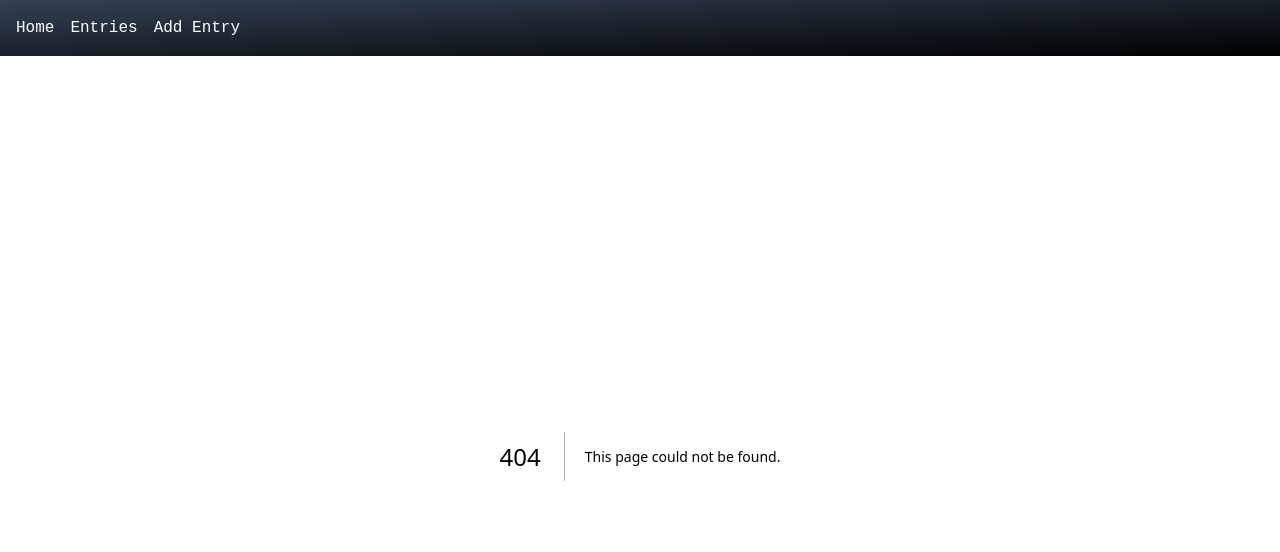
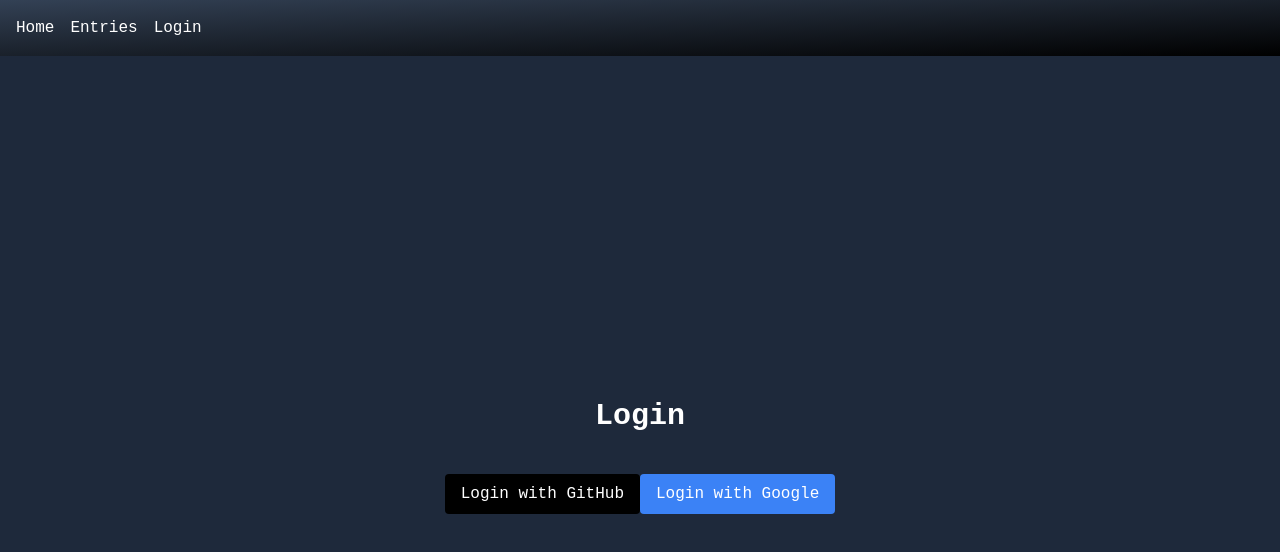
Before and after one commit to tommimaki/trvlDiary, a Next.js app: page /auth/login in a window 1280 px wide. Before the commit this address had no page. Shown: the top 552 px of the page. Built offline with nearby package versions, Linux system fonts and the light colour scheme; no server answers.

Commit message:
login page + auth setup for github

```diff
--- /dev/null
+++ b/app/api/auth/[...nextauth]/route.js
@@ -0,0 +1,20 @@
+import NextAuth from "next-auth";
+import GitHubProvider from "next-auth/providers/github";
+
+export const authOptions = {
+  providers: [
+    GitHubProvider({
+      clientId: process.env.GITHUB_CLIENT_ID,
+      clientSecret: process.env.GITHUB_CLIENT_SECRET,
+    }),
+  ],
+  callbacks: {
+    async session({ session, token }) {
+      session.user.id = token.sub; // Add the user's ID to the session
+      return session;
+    },
+  },
+};
+
+const handler = NextAuth(authOptions);
+export { handler as GET, handler as POST };
--- /dev/null
+++ b/app/auth/login/page.js
@@ -0,0 +1,32 @@
+"use client";
+
+import { signIn } from "next-auth/react";
+
+const LoginPage = () => {
+  const handleLogin = async (provider) => {
+    await signIn(provider);
+  };
+
+  return (
+    <div className="flex flex-col items-center justify-center min-h-screen bg-slate-800">
+      <h1 className="text-3xl font-bold mb-6">Login</h1>
+      <div className="space-y-4">
+        {/* Replace with your desired providers */}
+        <button
+          onClick={() => handleLogin("github")}
+          className="px-4 py-2 bg-black text-white rounded hover:bg-gray-800"
+        >
+          Login with GitHub
+        </button>
+        <button
+          onClick={() => handleLogin("google")}
+          className="px-4 py-2 bg-blue-500 text-white rounded hover:bg-blue-600"
+        >
+          Login with Google
+        </button>
+      </div>
+    </div>
+  );
+};
+
+export default LoginPage;
--- a/app/layout.js
+++ b/app/layout.js
@@ -1,6 +1,7 @@
 import localFont from "next/font/local";
 import "./globals.css";
 import Header from "@/components/Header";
+import SessionWrapper from "@/components/SessionWrapper";
 
 const geistSans = localFont({
   src: "./fonts/GeistVF.woff",
@@ -24,8 +25,10 @@ export default function RootLayout({ children }) {
       <body
         className={`${geistSans.variable} ${geistMono.variable} antialiased`}
       >
-        <Header />
-        {children}
+        <SessionWrapper>
+          <Header />
+          {children}
+        </SessionWrapper>
       </body>
     </html>
   );
--- a/components/Header.js
+++ b/components/Header.js
@@ -1,6 +1,12 @@
+"use client";
+
 import React from "react";
 import Link from "next/link";
+import { useSession } from "next-auth/react";
+
 const Header = () => {
+  const { data: session, status } = useSession();
+
   return (
     <div className="w-full bg-gradient-to-br from-slate-700 to-black p-4">
       <nav className="flex space-x-4">
@@ -10,9 +16,24 @@ const Header = () => {
         <Link href="/entries" className="text-white hover:underline">
           Entries
         </Link>
-        <Link href="/entries/add" className="text-white hover:underline">
-          Add Entry
-        </Link>
+        {status === "authenticated" && (
+          <Link href="/entries/add" className="text-white hover:underline">
+            Add Entry
+          </Link>
+        )}
+        {status === "unauthenticated" && (
+          <Link href="/auth/login" className="text-white hover:underline">
+            Login
+          </Link>
+        )}
+        {status === "authenticated" && (
+          <button
+            onClick={() => signOut()}
+            className="text-white hover:underline"
+          >
+            Logout
+          </button>
+        )}
       </nav>
     </div>
   );
--- /dev/null
+++ b/components/SessionWrapper.js
@@ -0,0 +1,9 @@
+"use client";
+
+import { SessionProvider } from "next-auth/react";
+
+const SessionWrapper = ({ children }) => {
+  return <SessionProvider>{children}</SessionProvider>;
+};
+
+export default SessionWrapper;
--- a/package.json
+++ b/package.json
@@ -18,6 +18,7 @@
     "mongoose": "^8.8.3",
     "multer": "^1.4.5-lts.1",
     "next": "15.0.3",
+    "next-auth": "^4.24.11",
     "next-cloudinary": "^6.16.0",
     "react": "19.0.0-rc-66855b96-20241106",
     "react-dom": "19.0.0-rc-66855b96-20241106",
```
Also changed, not shown: 1 other file (tests, documents, lock files or other folders).
